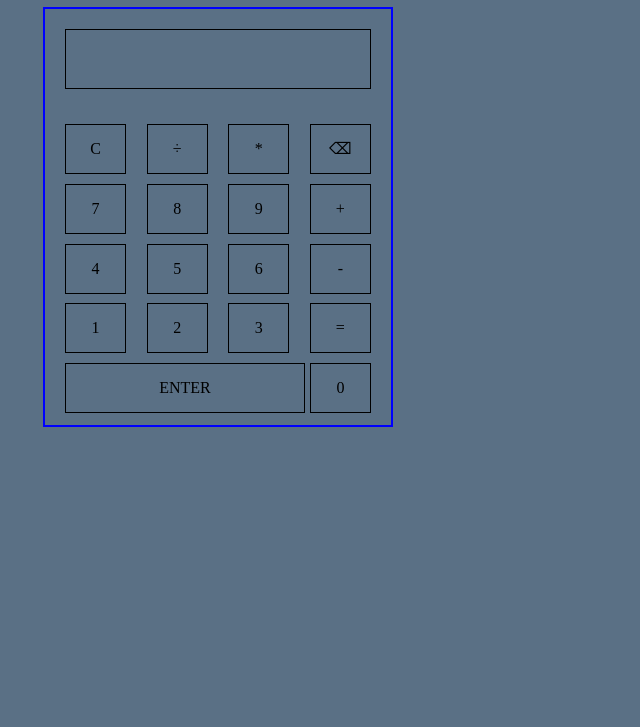
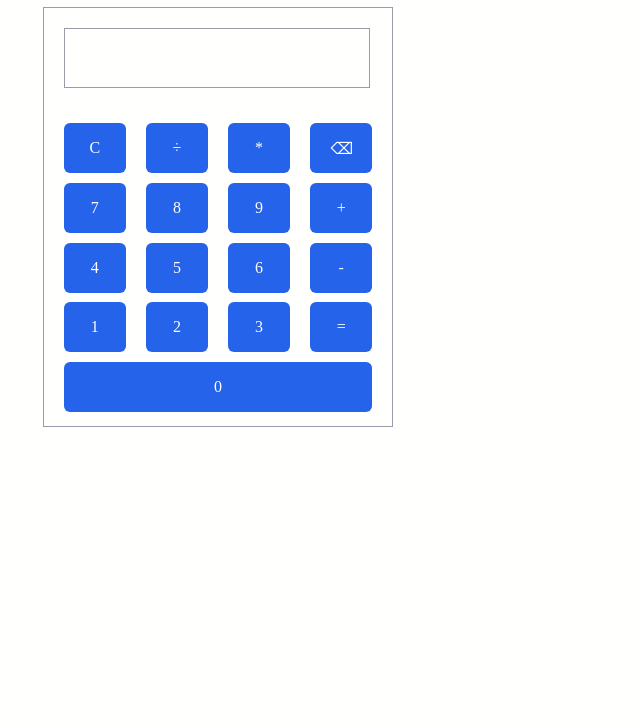
Before and after one commit to liambamufaya/Calculator, a plain HTML site: page index.html in a window 1280 px wide. Shown: the part 73-800 px from the top of the page, without its empty margins (0-640 px from the left). Drawn offline with Linux system fonts and the light colour scheme.

Commit message:
Make buttons look good

```diff
--- a/index.html
+++ b/index.html
@@ -30,8 +30,7 @@
             <div class="btn number">2</div>
             <div class="btn number">3</div>
             <div class="btn equal">=</div>
-            <div class="btn"  id = "wide">ENTER</div>
-             <div class="btn number">0</div>
+             <div class="btn number" id = "wide">0</div>
         </div>
     </div>
 </body>
--- a/style.css
+++ b/style.css
@@ -7,13 +7,13 @@
 #container {
     width: 350px;
     height: 420px;
-    border: solid 2px blue;
+    border: solid 1px #9b9bac;
     padding: 20px;
     margin-left: 35px;
 }
 
   #panel {
-    border: 1px solid;
+    border: 1px solid  #9b9bac;
     width: 306px;
     height: 60px;
     display: inline-block;
@@ -33,15 +33,28 @@
   .btn {
     width: calc((100%) /5);
     height: 50px;
-    border: 1px rgb(0, 0, 0) solid;
+    border: none;
+    padding: 12px 20px;
+     border-radius: 6px;
     text-align: center;
     align-content: center;
+    cursor: pointer;
+    background-color: #2563eb;
+    color: white;
+
+    transition:
+      background-color 0.2s ease,
+      transform 0.15s ease,
+      box-shadow 0.15s ease;
   }
+
+
+
 
   #wide {
     flex: auto;
   }
 
   body {
-    background-color: rgb(90, 112, 133)
+    background-color: rgb(255, 255, 253)
   }
```
